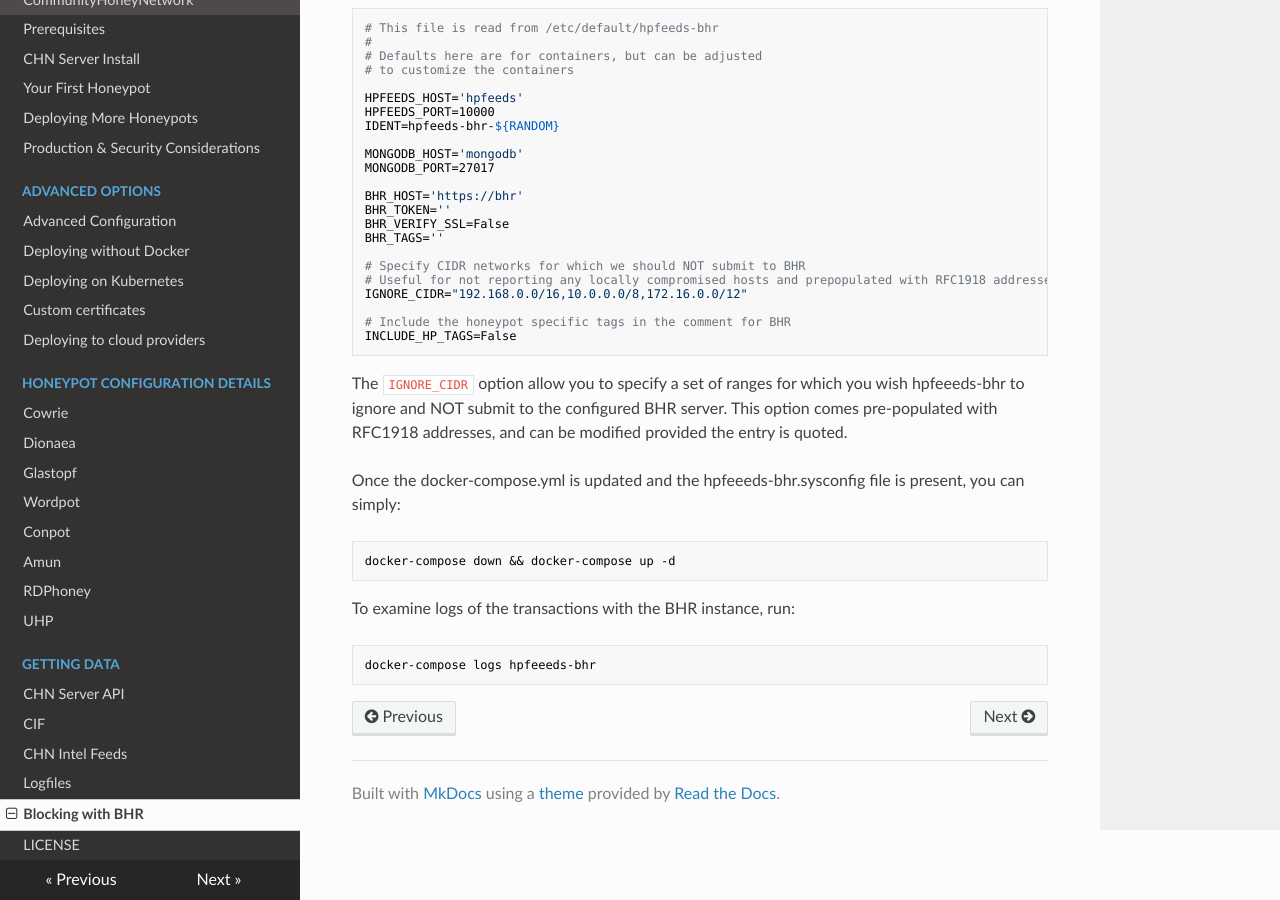
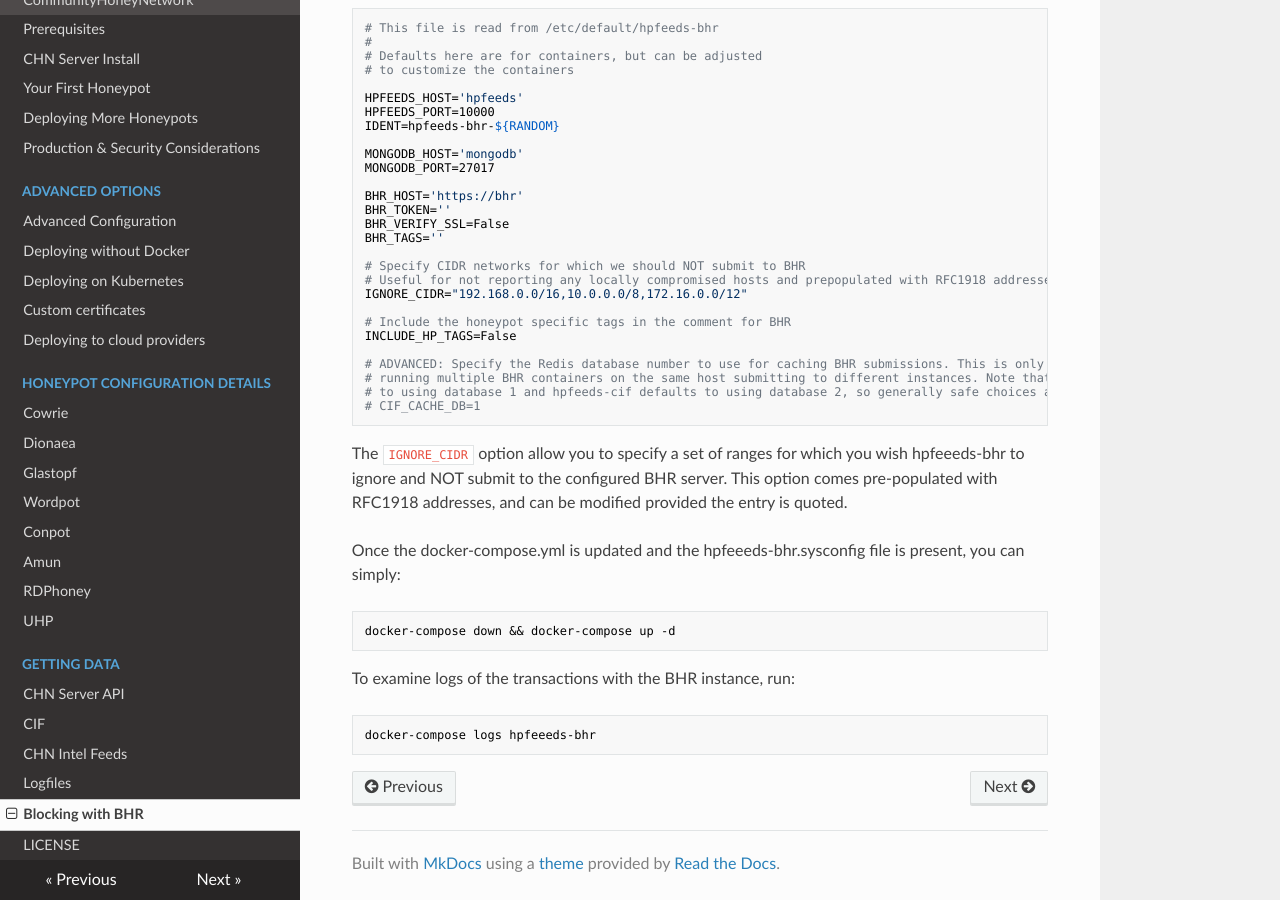
Before and after one commit to CommunityHoneyNetwork/chn-docs, an MkDocs documentation site: the page built from docs/hpfeeds-bhr.md, in a window 1280 px wide and 900 px high, scrolled down 555 px. Built offline with MkDocs 1.6.1, drawn with Linux system fonts in a browser that asks for light colours; nearby versions of some CDN libraries; old or Windows-style settings are respelled for this version of MkDocs.

Commit message:
Updating for REDIS cache database options
Signed-off-by: Jesse Bowling <jesse.bowling@duke.edu>

````diff
--- a/docs/hpfeeds-bhr.md
+++ b/docs/hpfeeds-bhr.md
@@ -40,6 +40,11 @@ IGNORE_CIDR="192.168.0.0/16,10.0.0.0/8,172.16.0.0/12"
 
 # Include the honeypot specific tags in the comment for BHR
 INCLUDE_HP_TAGS=False
+
+# ADVANCED: Specify the Redis database number to use for caching BHR submissions. This is only necessary when
+# running multiple BHR containers on the same host submitting to different instances. Note that hpfeeds-bhr defaults
+# to using database 1 and hpfeeds-cif defaults to using database 2, so generally safe choices are in the range of 3-15.
+# CIF_CACHE_DB=1
 ```
 The `IGNORE_CIDR` option allow you to specify a set of ranges for which you wish hpfeeeds-bhr to ignore and NOT submit
  to the configured BHR server. This option comes pre-populated with RFC1918 addresses, and can be modified provided
````
Also changed, not shown: docs/hpfeeds-cif.md (+5 -0 lines).
